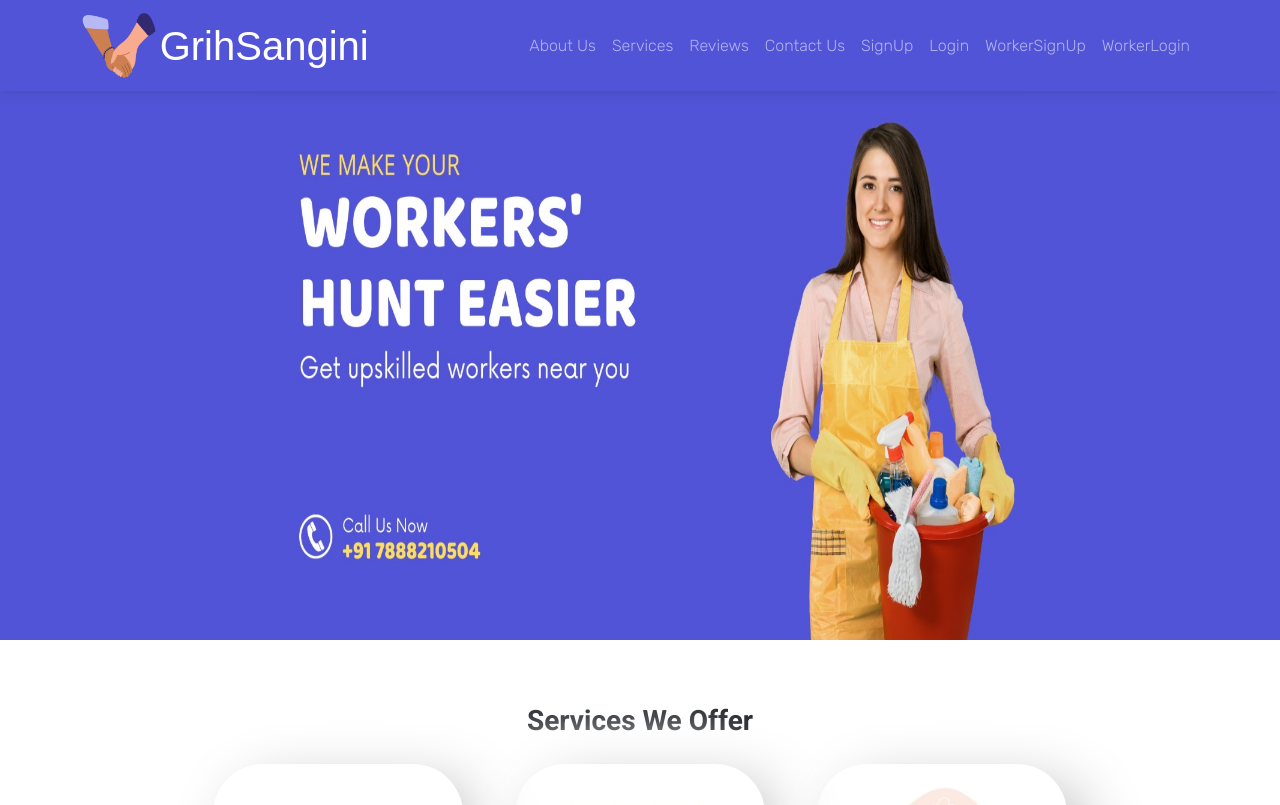
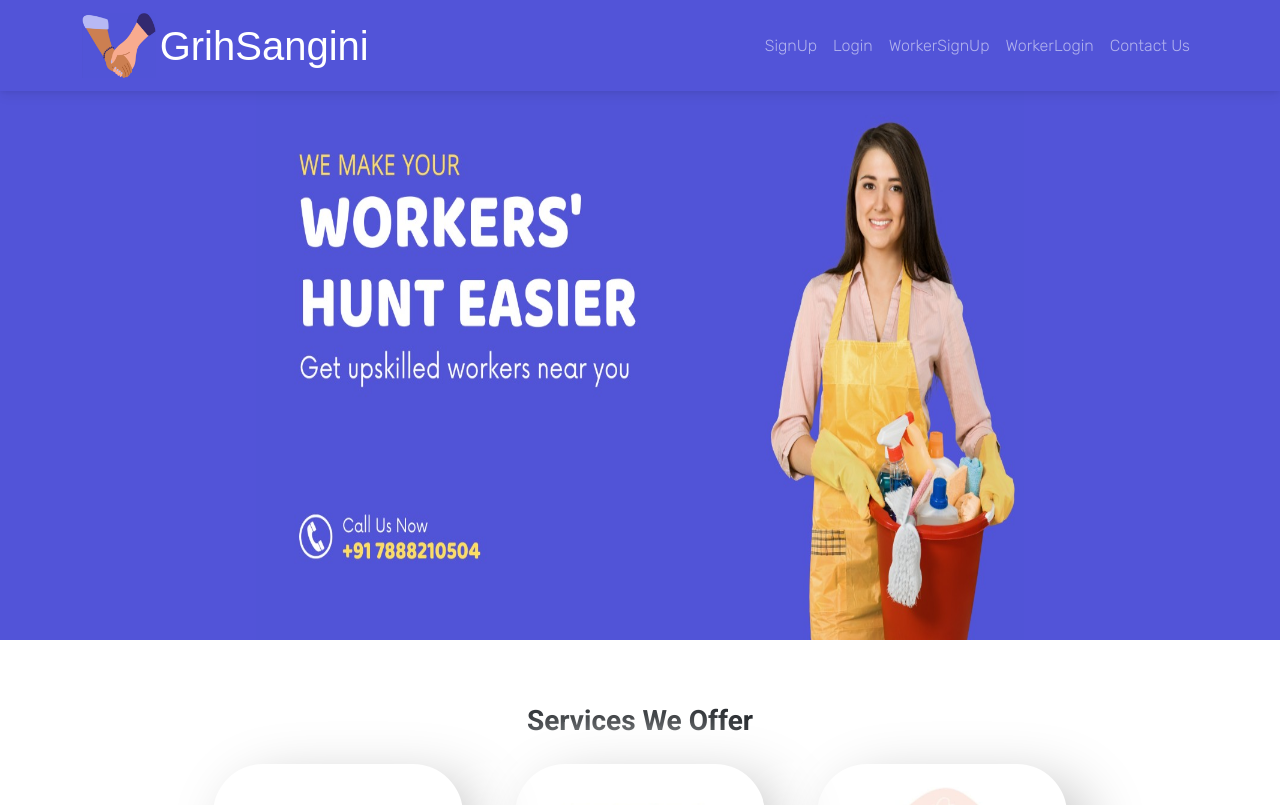
Before and after one commit to KaizenGirl1111/GSGrihSangini, a React (Create React App) app: page / in a window 1280 px wide. Shown: the top 805 px of the page. Built offline with nearby package versions, Linux system fonts and the light colour scheme; a web font is replaced by a local one.

Commit message:
NavbarModified

```diff
--- a/src/Components/App/NavigationBar/NavigationBar.jsx
+++ b/src/Components/App/NavigationBar/NavigationBar.jsx
@@ -29,14 +29,11 @@ function NavigationBar(){
          <Navbar.Toggle/>
          <Navbar.Collapse id="responsive-navbar-nav">
            <Nav>
-             <Nav.Link className="NavLink" href="#aboutus">About Us</Nav.Link>
-             <Nav.Link className="NavLink" href="#services">Services</Nav.Link>
-             <Nav.Link className="NavLink" href="#reviews">Reviews</Nav.Link>
-             <Nav.Link className="NavLink" href="mailto:gsgrihsangini@gmail.com">Contact Us</Nav.Link>
              <Nav.Link className="NavLink" href="/Signup">SignUp</Nav.Link>
              <Nav.Link className="NavLink" href="/Login">Login</Nav.Link>
              <Nav.Link className="NavLink" href="/Workersignup">WorkerSignUp</Nav.Link>
              <Nav.Link className="NavLink" href="/Workerlogin">WorkerLogin</Nav.Link>
+             <Nav.Link className="NavLink" href="mailto:gsgrihsangini@gmail.com">Contact Us</Nav.Link>
            </Nav>
          </Navbar.Collapse>
        </Container>
```
